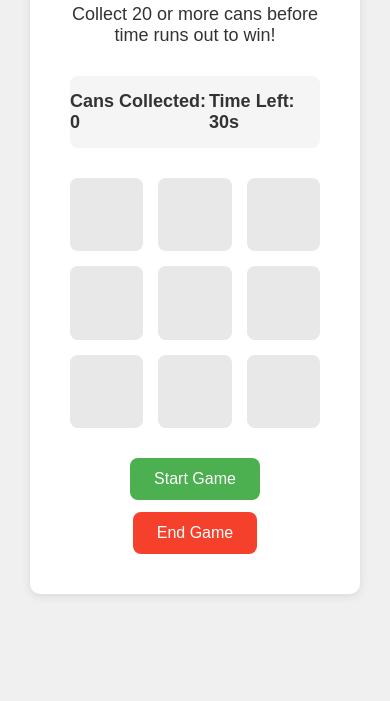
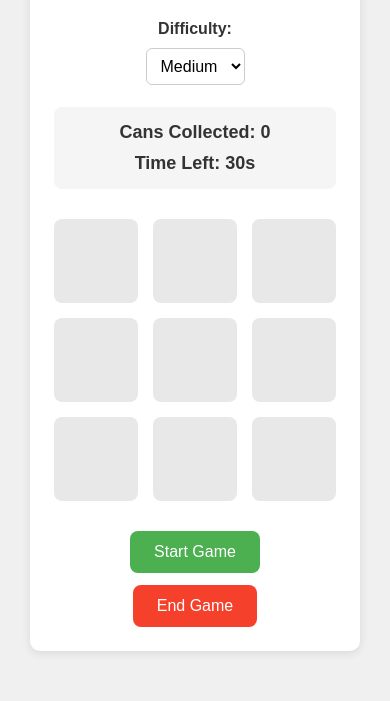
Before and after one commit to Vrushab-Shreenidhi/05-cw-game-water-quest, a plain HTML site: page index.html in a window 390 px wide. Shown: the part 200-901 px from the top of the page. Before the commit the page ends 874 px from the top, so only its background shows below. Drawn offline with Linux system fonts and the light colour scheme.

Commit message:
Adds difficulty selection with dynamic game rules
Introduces a difficulty selector allowing players to choose easy, medium, or hard modes, each with distinct win conditions, time limits, and spawn rates. Updates instructions and disables selection during gameplay for clarity. Improves accessibility and responsiveness of the UI.

```diff
--- a/docs/style.css
+++ b/docs/style.css
@@ -67,8 +67,33 @@ h1 img {
 
 .game-instructions {
   font-size: 18px;
-  margin-bottom: 30px;
+  margin-bottom: 20px;
   text-align: center;
+}
+
+.difficulty-controls {
+  display: flex;
+  align-items: center;
+  justify-content: center;
+  gap: 10px;
+  margin-bottom: 22px;
+}
+
+.difficulty-controls label {
+  font-weight: bold;
+}
+
+.difficulty-controls select {
+  border: 1px solid #ccc;
+  border-radius: 6px;
+  padding: 8px 10px;
+  font-size: 16px;
+  background-color: #fff;
+}
+
+.difficulty-controls select:disabled {
+  opacity: 0.65;
+  cursor: not-allowed;
 }
 
 .stats {
@@ -184,3 +209,21 @@ button {
   background-color: #f5402c;
   margin-top: 12px;
 }
+
+@media (max-width: 640px) {
+  .container {
+    margin: 20px auto;
+    padding: 24px;
+  }
+
+  .stats {
+    flex-direction: column;
+    gap: 10px;
+    align-items: center;
+    text-align: center;
+  }
+
+  .difficulty-controls {
+    flex-direction: column;
+  }
+}
--- a/index.html
+++ b/index.html
@@ -9,7 +9,15 @@
 <body>
   <div class="container">
     <h1><img src="img/cw_logo.png" alt="charity: water logo">Water Quest</h1>
-    <p class="game-instructions">Collect 20 or more cans before time runs out to win!</p>
+    <p class="game-instructions" id="game-instructions">Collect 20 or more cans before time runs out to win!</p>
+    <div class="difficulty-controls">
+      <label for="difficulty">Difficulty:</label>
+      <select id="difficulty" aria-label="Select difficulty">
+        <option value="easy">Easy</option>
+        <option value="medium" selected>Medium</option>
+        <option value="hard">Hard</option>
+      </select>
+    </div>
     <div class="stats">
       <p>Cans Collected: <span id="current-cans">0</span></p>
       <p>Time Left: <span id="timer">30</span>s</p>
--- a/script.js
+++ b/script.js
@@ -1,15 +1,37 @@
 // Game configuration and state variables
-const WINNING_SCORE = 20;    // Minimum score needed to win
+const DIFFICULTY_SETTINGS = {
+  easy: {
+    label: 'Easy',
+    winningScore: 15,
+    gameDuration: 35,
+    spawnRate: 1200
+  },
+  medium: {
+    label: 'Medium',
+    winningScore: 20,
+    gameDuration: 30,
+    spawnRate: 1000
+  },
+  hard: {
+    label: 'Hard',
+    winningScore: 25,
+    gameDuration: 25,
+    spawnRate: 700
+  }
+};
+
 let currentCans = 0;         // Current number of items collected
 let gameActive = false;      // Tracks if game is currently running
-let spawnInterval;          // Holds the interval for spawning items
-let timerInterval;          // Holds the interval for countdown timer
-const GAME_DURATION = 30;   // Total seconds per round
-let timeLeft = GAME_DURATION;
+let spawnInterval;           // Holds the interval for spawning items
+let timerInterval;           // Holds the interval for countdown timer
+let currentDifficulty = 'medium';
+let timeLeft = DIFFICULTY_SETTINGS[currentDifficulty].gameDuration;
 
 const startButton = document.getElementById('start-game');
 const endButton = document.getElementById('end-game');
 const achievements = document.getElementById('achievements');
+const difficultySelect = document.getElementById('difficulty');
+const instructions = document.getElementById('game-instructions');
 
 const winningMessages = [
   'Winner!',
@@ -30,7 +52,8 @@ function getRandomItem(items) {
 }
 
 function showGameResult(finalScore) {
-  const didWin = finalScore >= WINNING_SCORE;
+  const difficultyConfig = DIFFICULTY_SETTINGS[currentDifficulty];
+  const didWin = finalScore >= difficultyConfig.winningScore;
   const message = didWin ? getRandomItem(winningMessages) : getRandomItem(losingMessages);
   const imageSrc = getRandomItem(resultImages);
 
@@ -38,6 +61,12 @@ function showGameResult(finalScore) {
     <p class="achievement-message">${message}</p>
     <img class="achievement-image" src="${imageSrc}" alt="Game result image" />
   `;
+}
+
+function updateInstructions() {
+  const difficultyConfig = DIFFICULTY_SETTINGS[currentDifficulty];
+  if (!instructions) return;
+  instructions.textContent = `Mode: ${difficultyConfig.label}. Collect ${difficultyConfig.winningScore} or more cans in ${difficultyConfig.gameDuration}s to win!`;
 }
 
 function updateTimerDisplay() {
@@ -90,18 +119,26 @@ function spawnWaterCan() {
 // Initializes and starts a new game
 function startGame() {
   if (gameActive) return; // Prevent starting a new game if one is already active
+  const selectedDifficulty = difficultySelect ? difficultySelect.value : currentDifficulty;
+  currentDifficulty = DIFFICULTY_SETTINGS[selectedDifficulty] ? selectedDifficulty : 'medium';
+  const difficultyConfig = DIFFICULTY_SETTINGS[currentDifficulty];
+
   gameActive = true;
   currentCans = 0;
-  timeLeft = GAME_DURATION;
+  timeLeft = difficultyConfig.gameDuration;
   achievements.textContent = '';
   updateCanCounter();
   updateTimerDisplay();
+  updateInstructions();
   createGrid(); // Set up the game grid
   endButton.hidden = false;
+  if (difficultySelect) {
+    difficultySelect.disabled = true;
+  }
 
   clearInterval(spawnInterval);
   clearInterval(timerInterval);
-  spawnInterval = setInterval(spawnWaterCan, 1000); // Spawn water cans every second
+  spawnInterval = setInterval(spawnWaterCan, difficultyConfig.spawnRate);
   timerInterval = setInterval(() => {
     if (!gameActive) return;
 
@@ -116,19 +153,32 @@ function startGame() {
 
 function endGame() {
   const finalScore = currentCans;
+  const difficultyConfig = DIFFICULTY_SETTINGS[currentDifficulty];
   gameActive = false; // Mark the game as inactive
   clearInterval(spawnInterval); // Stop spawning water cans
   clearInterval(timerInterval); // Stop countdown timer
   document.querySelectorAll('.grid-cell').forEach(cell => (cell.innerHTML = ''));
   showGameResult(finalScore);
-  timeLeft = GAME_DURATION;
+  timeLeft = difficultyConfig.gameDuration;
   updateTimerDisplay();
   endButton.hidden = true;
+  if (difficultySelect) {
+    difficultySelect.disabled = false;
+  }
 }
 
 // Set up click handler for the start button
 startButton.addEventListener('click', startGame);
 endButton.addEventListener('click', endGame);
+if (difficultySelect) {
+  difficultySelect.addEventListener('change', (event) => {
+    currentDifficulty = event.target.value;
+    const difficultyConfig = DIFFICULTY_SETTINGS[currentDifficulty];
+    timeLeft = difficultyConfig.gameDuration;
+    updateTimerDisplay();
+    updateInstructions();
+  });
+}
 
 // Increment cans when a visible water can is clicked
 document.querySelector('.game-grid').addEventListener('click', (event) => {
@@ -143,4 +193,5 @@ document.querySelector('.game-grid').addEventListener('click', (event) => {
 });
 
 updateCanCounter();
+updateInstructions();
 updateTimerDisplay();
--- a/style.css
+++ b/style.css
@@ -67,8 +67,33 @@ h1 img {
 
 .game-instructions {
   font-size: 18px;
-  margin-bottom: 30px;
+  margin-bottom: 20px;
   text-align: center;
+}
+
+.difficulty-controls {
+  display: flex;
+  align-items: center;
+  justify-content: center;
+  gap: 10px;
+  margin-bottom: 22px;
+}
+
+.difficulty-controls label {
+  font-weight: bold;
+}
+
+.difficulty-controls select {
+  border: 1px solid #ccc;
+  border-radius: 6px;
+  padding: 8px 10px;
+  font-size: 16px;
+  background-color: #fff;
+}
+
+.difficulty-controls select:disabled {
+  opacity: 0.65;
+  cursor: not-allowed;
 }
 
 .stats {
@@ -186,3 +211,21 @@ button {
   background-color: #f5402c;
   margin-top: 12px;
 }
+
+@media (max-width: 640px) {
+  .container {
+    margin: 20px auto;
+    padding: 24px;
+  }
+
+  .stats {
+    flex-direction: column;
+    gap: 10px;
+    align-items: center;
+    text-align: center;
+  }
+
+  .difficulty-controls {
+    flex-direction: column;
+  }
+}
```
Also changed, not shown: docs/index.html (+9 -1 lines), docs/script.js (+58 -7 lines).
